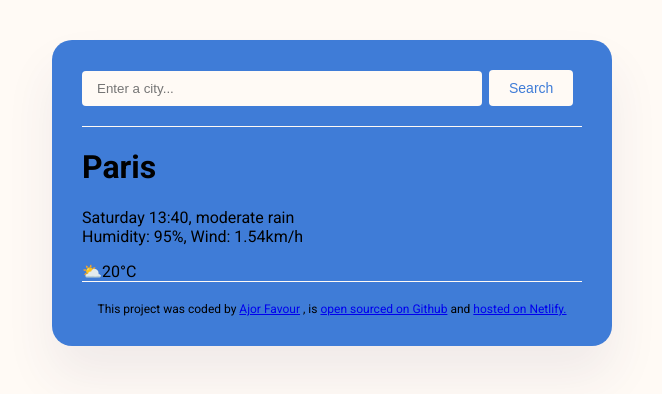
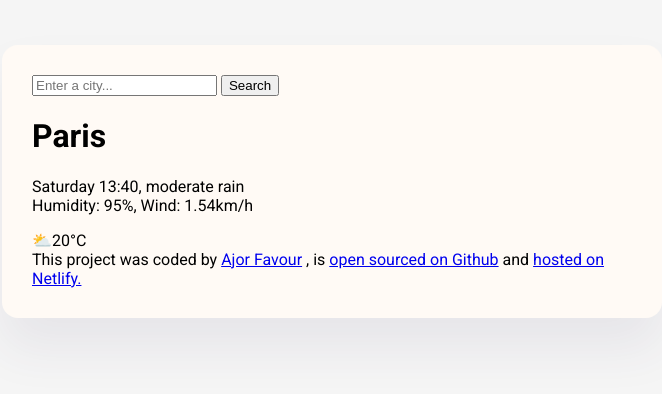
Before and after one commit to Prettyada/my-shecodesplus-project, a plain HTML site: page index.html in a window 1280 px wide. Shown: the whole page, without its empty margins (308-970 px from the left). Drawn offline with Linux system fonts and the light colour scheme.

Commit message:
Restyled the main container

```diff
--- a/index.html
+++ b/index.html
@@ -26,14 +26,16 @@
         </form>
       </header>
       <main>
-        <h1>Paris</h1>
-        <div>
-          <p>
-            Saturday 13:40, moderate rain <br />
-            Humidity: 95%, Wind: 1.54km/h
-          </p>
+        <div class="weather-app-body">
+          <div class="weather-info">
+            <h1 class="city">Paris</h1>
+            <p class="data">
+              Saturday 13:40, moderate rain <br />
+              Humidity: 95%, Wind: 1.54km/h
+            </p>
+          </div>
+          <div class="temperature">⛅20°C</div>
         </div>
-        <div>⛅20°C</div>
       </main>
 
       <footer>
--- a/src/styles.css
+++ b/src/styles.css
@@ -1,38 +1,12 @@
 body {
-  background-color: #fffaf5;
+  background-color: whitesmoke;
   font-family: "Roboto", sans-serif;
 }
-header {
-  border-bottom: 1px solid #fffaf5;
-  padding: 0 0 20px 0;
+.app-body {
+  background: #fffaf5;
+  max-width: 600px;
+  margin: 45px auto;
+  padding: 30px;
+  box-shadow: 0 30px 50px rgba(65, 50, 100, 0.08);
+  border-radius: 16px;
 }
-footer {
-  border-top: 1px solid #fffaf5;
-  padding: 20px 0 0 0;
-  text-align: center;
-  font-size: 12px;
-}
-.app-body {
-  background-color: #3f7cd7;
-  max-width: 500px;
-  margin: 40px auto;
-  box-shadow: 0 30px 50px rgba(65, 50, 100, 0.08);
-  border-radius: 20px;
-  padding: 30px;
-}
-.search-input {
-  background-color: #fffaf5;
-  border: none;
-  border-radius: 4px;
-  width: 80%;
-  padding: 10px 15px;
-}
-.search-button {
-  background-color: #fffaf5;
-  padding: 10px 20px;
-  border-radius: 4px;
-  border: none;
-  margin-left: 3px;
-  color: #3f7cd7;
-  font-size: 14px;
-}
```
